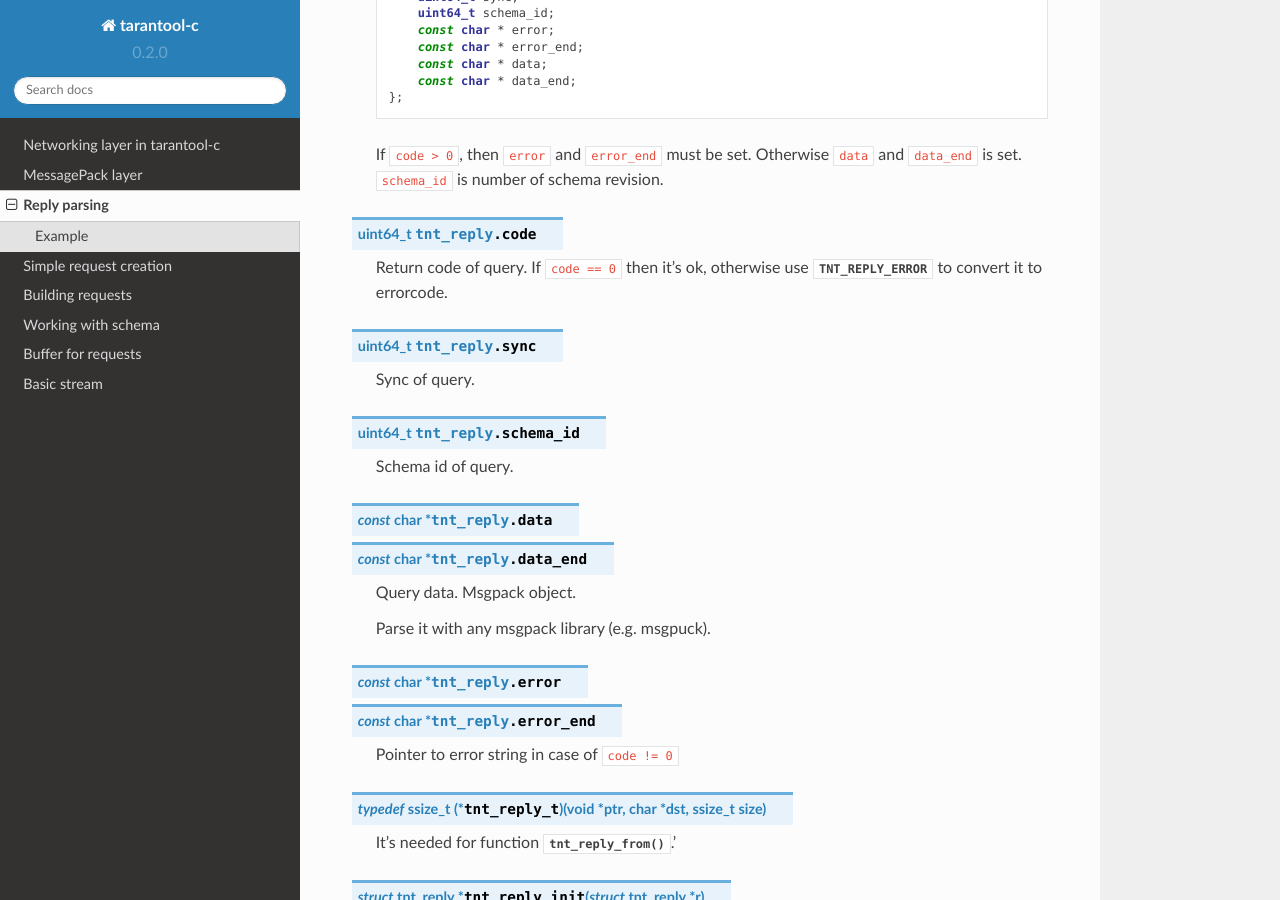
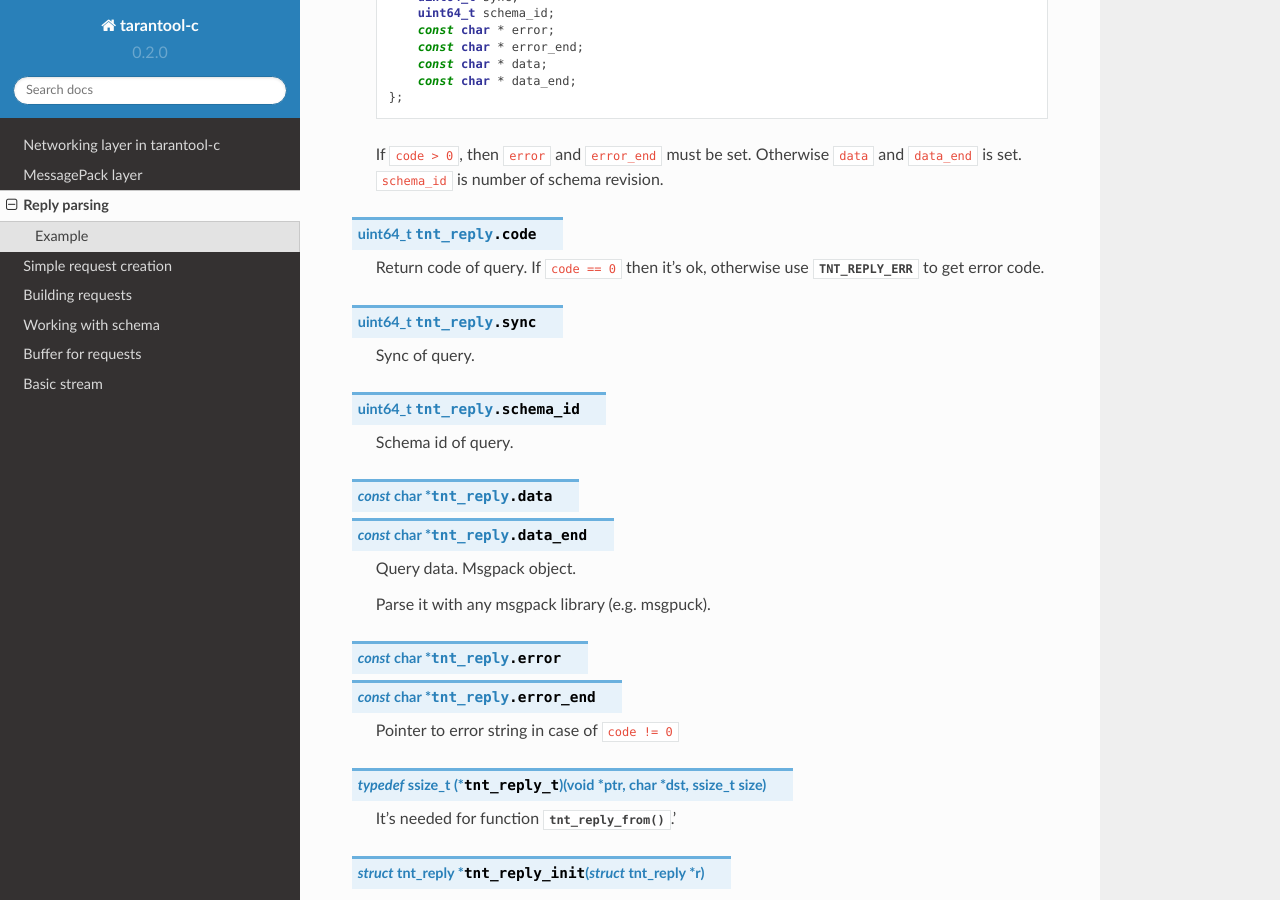
Before and after one commit to tarantool/tarantool-c, a Sphinx documentation site: the page built from doc/source/reply.rst, in a window 1280 px wide and 900 px high, scrolled down 360 px. Built offline with Sphinx 7.4.7 and the Read the Docs theme 2.0.0, drawn with Linux system fonts in a browser that asks for light colours.

Commit message:
Fixes for documentation. closes gh-18, closes gh-19

```diff
--- a/doc/source/reply.rst
+++ b/doc/source/reply.rst
@@ -29,7 +29,7 @@
 .. c:member:: uint64_t tnt_reply.code
 
     Return code of query. If ``code == 0`` then it's ok, otherwise use
-    :c:macro:`TNT_REPLY_ERROR` to convert it to errorcode.
+    :c:macro:`TNT_REPLY_ERR` to get error code.
 
 .. c:member:: uint64_t tnt_reply.sync
 
```
